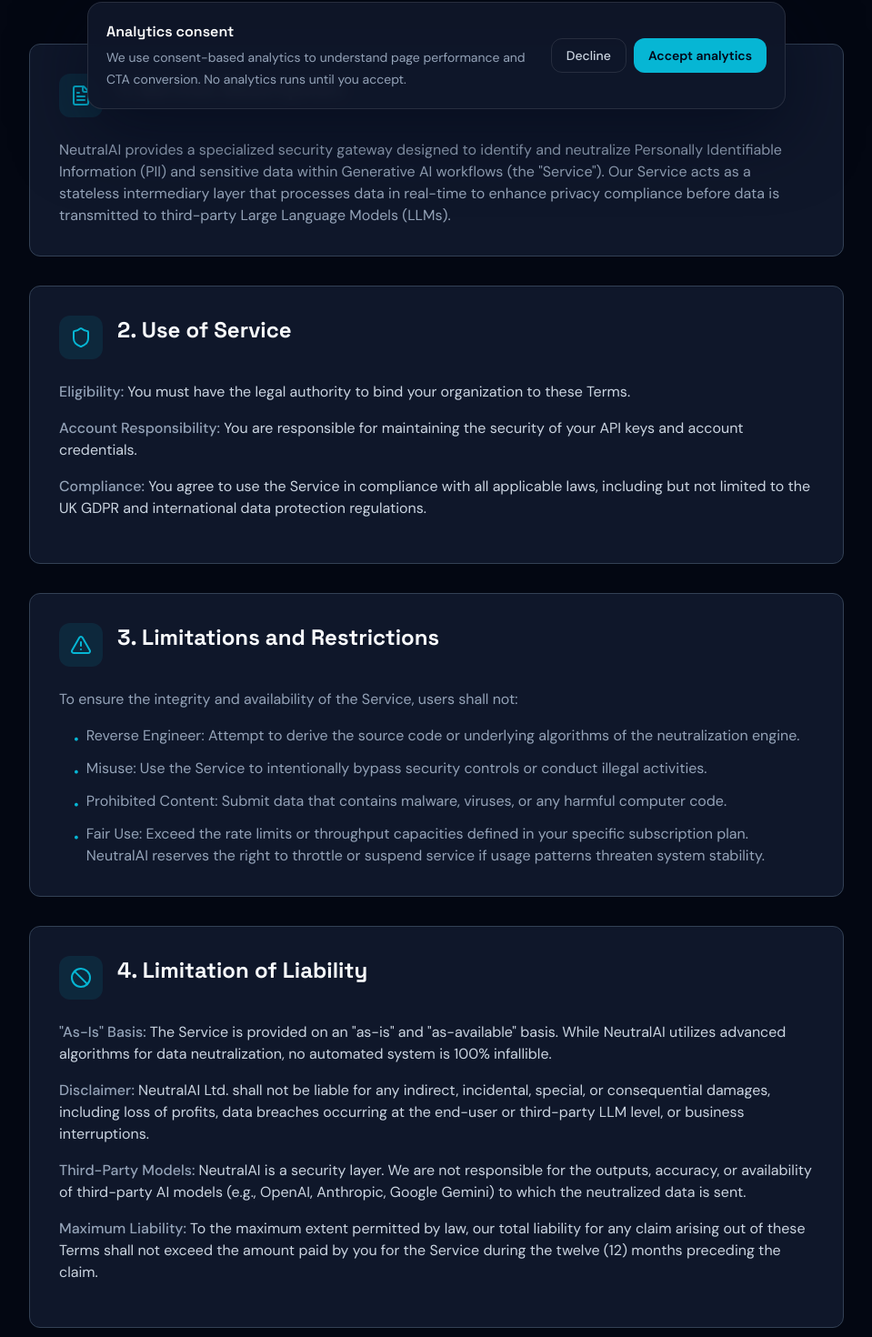
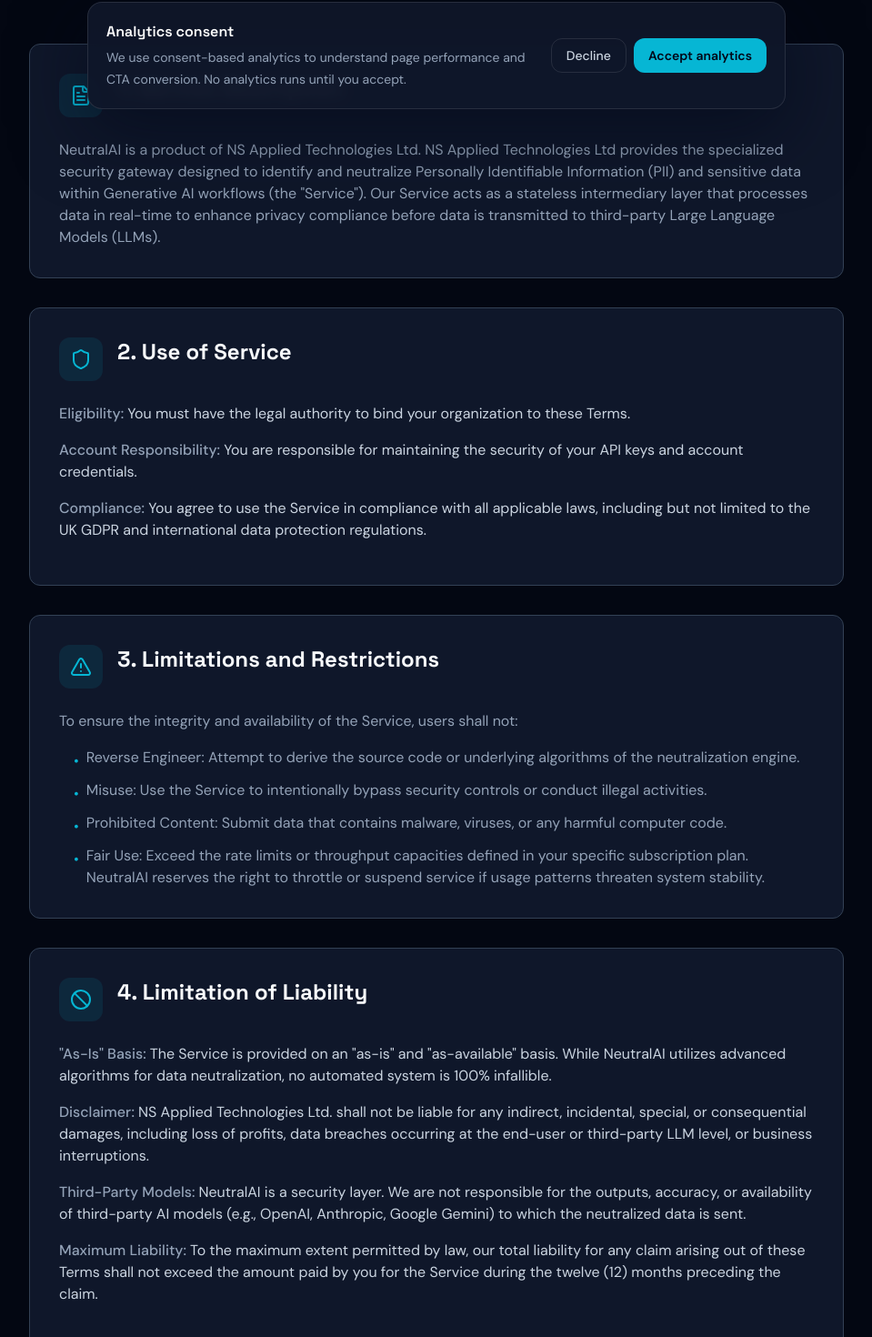
Before and after one commit to nazifsohtaoglu/neutralai-website, a Next.js app: page /terms in a window 1280 px wide. Shown: the part 664-2134 px from the top of the page at 91% size, without its empty margins (160-1119 px from the left). Built offline with nearby package versions, Linux system fonts and the light colour scheme; no server answers.

Commit message:
fix: identify NS Applied Technologies Ltd as NeutralAI operator (#170)

```diff
--- a/app/components/Footer.tsx
+++ b/app/components/Footer.tsx
@@ -121,7 +121,7 @@
 
         <div className="flex flex-col gap-3 border-t border-border/80 pt-4 md:flex-row md:items-center md:justify-between">
           <p className="text-slate-500 text-sm">
-            © {new Date().getFullYear()} NeutralAI Ltd. Built for security-conscious AI adoption.
+            © {new Date().getFullYear()} NS Applied Technologies Ltd. Built for security-conscious AI adoption.
           </p>
           <div className="flex flex-col gap-2 text-sm text-slate-500 md:flex-row md:flex-wrap md:items-center md:justify-end md:gap-4">
             <a href={contactLinks.demoMailto} className="hover:text-primary transition-colors">
--- a/app/privacy/page.tsx
+++ b/app/privacy/page.tsx
@@ -47,7 +47,7 @@
               Browser extension privacy policy
             </h1>
             <p className="mt-6 text-xl text-slate-400">
-              This privacy page exists for browser store review and public reference. It explains how the NeutralAI browser extension operates on supported AI web apps, what service endpoints it contacts, and what telemetry posture the product is designed to maintain.
+              NeutralAI is operated by NS Applied Technologies Ltd. This privacy page exists for browser store review and public reference. It explains how the NeutralAI browser extension operates on supported AI web apps, what service endpoints it contacts, and what telemetry posture the product is designed to maintain.
             </p>
             <p className="mt-4 text-sm text-slate-400">
               Privacy questions can be sent to{' '}
--- a/app/terms/page.tsx
+++ b/app/terms/page.tsx
@@ -20,7 +20,7 @@
     icon: FileText,
     title: '1. Service Description',
     content: [
-      { value: 'NeutralAI provides a specialized security gateway designed to identify and neutralize Personally Identifiable Information (PII) and sensitive data within Generative AI workflows (the "Service"). Our Service acts as a stateless intermediary layer that processes data in real-time to enhance privacy compliance before data is transmitted to third-party Large Language Models (LLMs).' }
+      { value: 'NeutralAI is a product of NS Applied Technologies Ltd. NS Applied Technologies Ltd provides the specialized security gateway designed to identify and neutralize Personally Identifiable Information (PII) and sensitive data within Generative AI workflows (the "Service"). Our Service acts as a stateless intermediary layer that processes data in real-time to enhance privacy compliance before data is transmitted to third-party Large Language Models (LLMs).' }
     ]
   },
   {
@@ -50,7 +50,7 @@
     title: '4. Limitation of Liability',
     content: [
       { label: '"As-Is" Basis', value: 'The Service is provided on an "as-is" and "as-available" basis. While NeutralAI utilizes advanced algorithms for data neutralization, no automated system is 100% infallible.' },
-      { label: 'Disclaimer', value: 'NeutralAI Ltd. shall not be liable for any indirect, incidental, special, or consequential damages, including loss of profits, data breaches occurring at the end-user or third-party LLM level, or business interruptions.' },
+      { label: 'Disclaimer', value: 'NS Applied Technologies Ltd. shall not be liable for any indirect, incidental, special, or consequential damages, including loss of profits, data breaches occurring at the end-user or third-party LLM level, or business interruptions.' },
       { label: 'Third-Party Models', value: 'NeutralAI is a security layer. We are not responsible for the outputs, accuracy, or availability of third-party AI models (e.g., OpenAI, Anthropic, Google Gemini) to which the neutralized data is sent.' },
       { label: 'Maximum Liability', value: 'To the maximum extent permitted by law, our total liability for any claim arising out of these Terms shall not exceed the amount paid by you for the Service during the twelve (12) months preceding the claim.' }
     ]
@@ -171,7 +171,7 @@
                 Questions about these terms can be sent to hello@neutralai.co.uk.
               </p>
               <p className="text-slate-400 text-sm mt-6">
-                Last updated: March 29, 2026
+                Last updated: September 16, 2026
               </p>
             </div>
           </motion.div>
```
